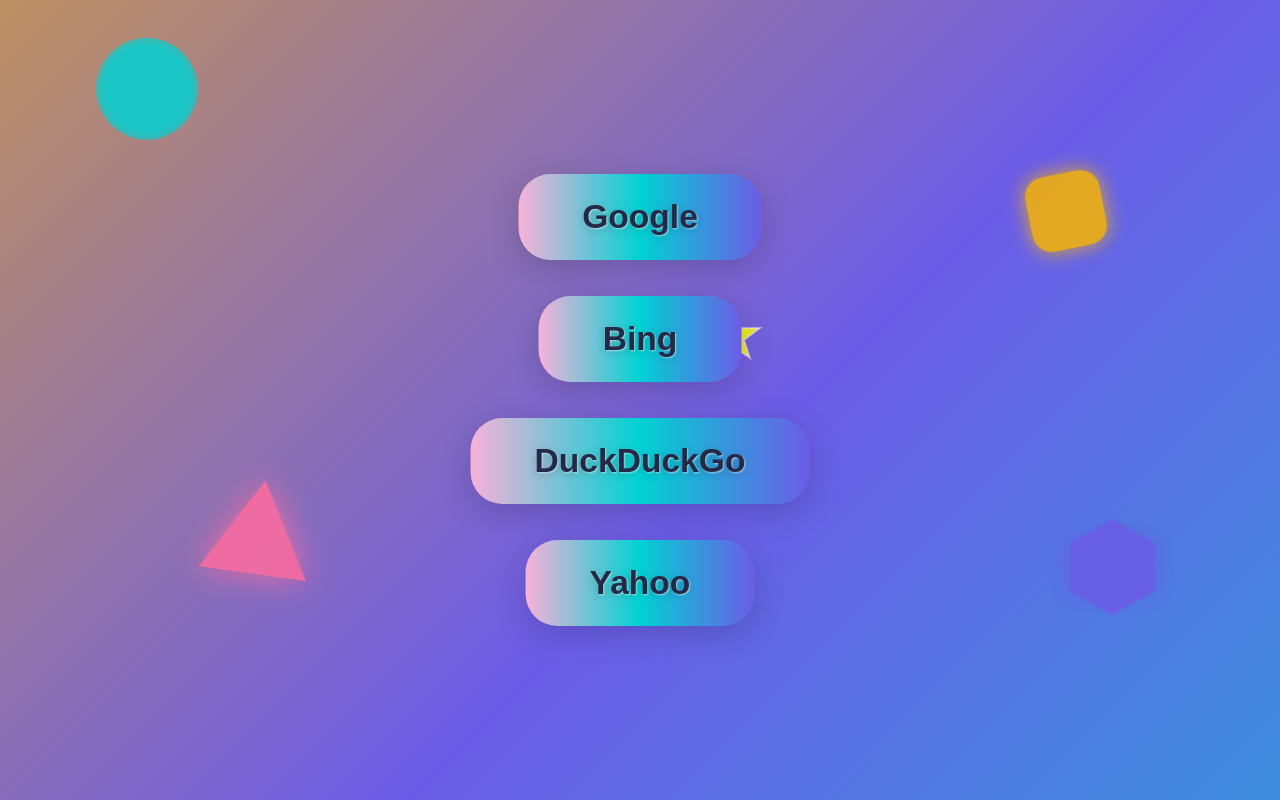
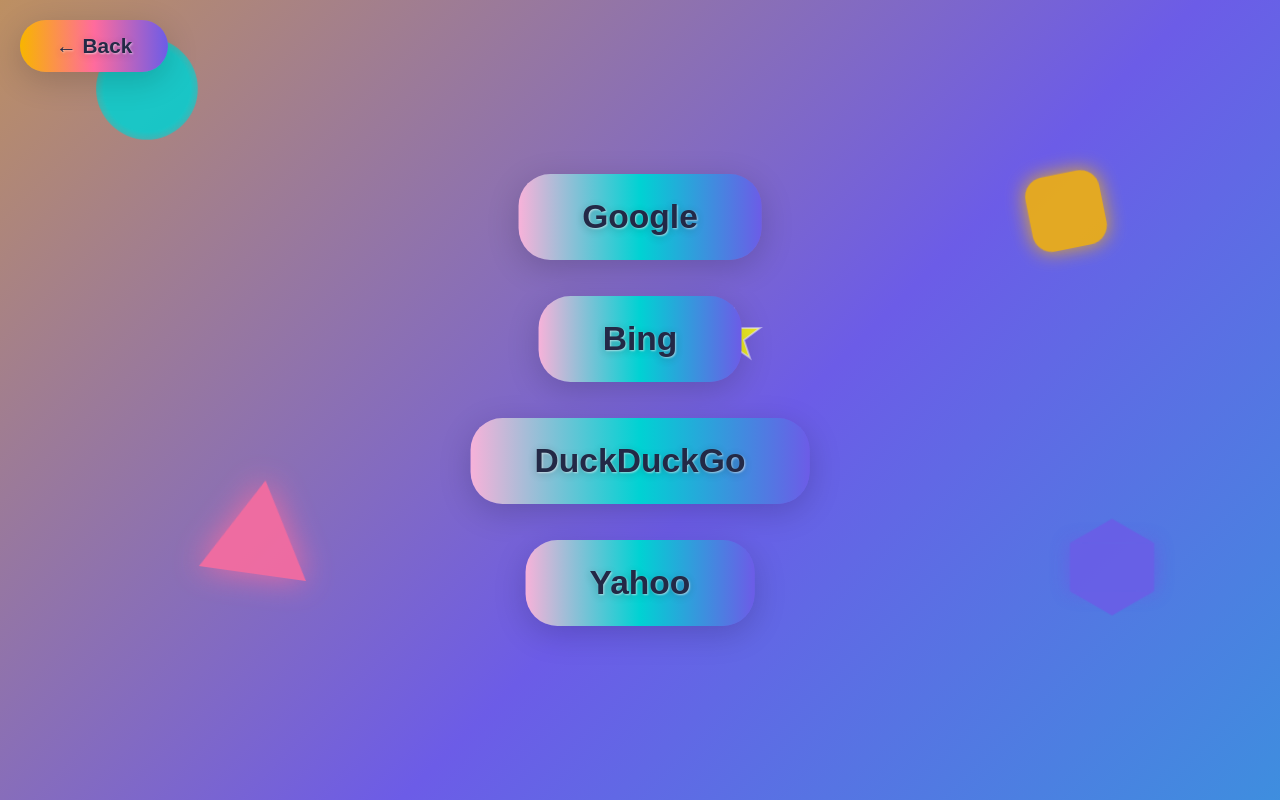
Before and after one commit to LingualLearn/home, a plain HTML site: page docs.html in a window 1280 px wide. Drawn offline with Linux system fonts and the light colour scheme.

Commit message:
Update docs.html

```diff
--- a/docs.html
+++ b/docs.html
@@ -1,9 +1,9 @@
 <!DOCTYPE html>
 <html lang="en">
 <head>
-    <meta charset="UTF-8">
+    <meta charset="UTF-8" />
     <title>Search The Web</title>
-    <meta name="viewport" content="width=device-width, initial-scale=1.0">
+    <meta name="viewport" content="width=device-width, initial-scale=1" />
     <style>
         html, body {
             height: 100%;
@@ -25,6 +25,37 @@
             50% {background-position: 100% 50%;}
             100% {background-position: 0% 50%;}
         }
+        /* Back button fixed top-left */
+        .back-btn {
+            position: fixed;
+            top: 20px;
+            left: 20px;
+            padding: 14px 36px;
+            font-size: 1.3rem;
+            font-weight: bold;
+            border: none;
+            border-radius: 32px;
+            background: linear-gradient(90deg, #00d2d3, #f8b500, #ff6b9d, #6c5ce7, #f7b2d9);
+            background-size: 200% 200%;
+            color: #232946;
+            box-shadow: 0 8px 32px rgba(0,0,0,0.17);
+            cursor: pointer;
+            transition: transform 0.2s, box-shadow 0.2s, background-position 1s;
+            outline: none;
+            text-shadow: 1px 1px 2px #fff8, 0 2px 8px #0003;
+            animation: buttonGradient 4s ease-in-out infinite;
+            z-index: 10000;
+        }
+        .back-btn:hover {
+            transform: scale(1.07) rotate(-2deg);
+            box-shadow: 0 16px 48px rgba(255,107,157,0.3);
+            background-position: 100% 100%;
+        }
+        @keyframes buttonGradient {
+            0%,100% {background-position: 0% 50%;}
+            50% {background-position: 100% 50%;}
+        }
+        /* Center container for search buttons */
         .center-buttons {
             position: absolute;
             top: 50%; left: 50%;
@@ -55,10 +86,6 @@
             transform: scale(1.07) rotate(-2deg);
             box-shadow: 0 16px 48px rgba(255,107,157,0.3);
             background-position: 100% 100%;
-        }
-        @keyframes buttonGradient {
-            0%,100% {background-position: 0% 50%;}
-            50% {background-position: 100% 50%;}
         }
         /* Animated fun shapes */
         .shape {
@@ -176,6 +203,8 @@
                 fill="#FFD700" stroke="#fff8" stroke-width="2"/>
         </svg>
     </div>
+    <!-- Back button top-left -->
+    <button class="back-btn" onclick="window.location.href='home/read'">← Back</button>
     <!-- Centered search engine buttons -->
     <div class="center-buttons">
         <button class="search-btn" onclick="window.open('https://www.google.com','_blank')">Google</button>
```
